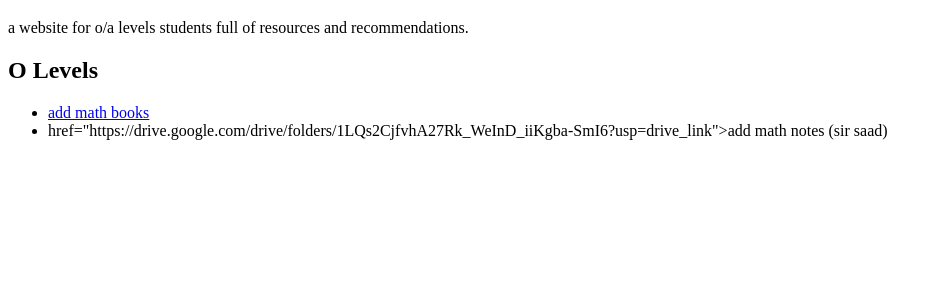
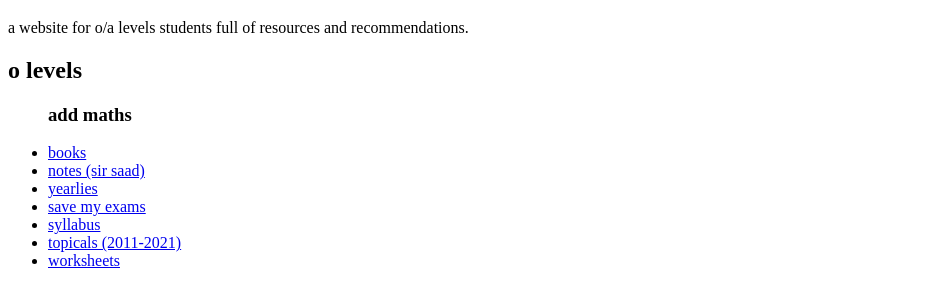
Before and after one commit to parhlobhai/parhlobhai.github.io, a plain HTML site: page index.html in a window 1280 px wide. Shown: the part 61-368 px from the top of the page, without its empty margins (0-942 px from the left). Drawn offline with Linux system fonts and the light colour scheme.

Commit message:
add maths section

```diff
--- a/index.html
+++ b/index.html
@@ -5,8 +5,14 @@
   </head>
   <h1> parhlobhai</h1>
   <p> a website for o/a levels students full of resources and recommendations.</p>
-  <h2> O Levels</h2>
+  <h2> o levels</h2>
   <body>
     <ul>
-      <li><a href="https://drive.google.com/drive/folders/1tlLTjL1opRNZbKMaTUg4oA0kBhwnmQA3?usp=drive_link">add math books</a></li>
-      <li><a> href="https://drive.google.com/drive/folders/1LQs2CjfvhA27Rk_WeInD_iiKgba-SmI6?usp=drive_link">add math notes (sir saad)</a></li>
+      <h3> add maths</h3>
+    <li><a href="https://drive.google.com/drive/folders/1tlLTjL1opRNZbKMaTUg4oA0kBhwnmQA3?usp=drive_link"> books</a></li>
+   <li><a href="https://drive.google.com/drive/folders/1LQs2CjfvhA27Rk_WeInD_iiKgba-SmI6?usp=drive_link">notes (sir saad)</a></li>
+  <li><a href="https://drive.google.com/drive/folders/1oq97AzmlmG-ju5K6zu8LxVXTj3AC2p_T?usp=drive_link">yearlies</a></li>
+  <li><a href="https://drive.google.com/drive/folders/13wwsw8fg_u5M3Me5oZsicwmfN2lg9E9y?usp=drive_link">save my exams</a></li>
+   <li><a href="https://drive.google.com/file/d/1mPxF73JWPriVSdb2a3gFnYOO9nAs1CuU/view?usp=drive_link">syllabus</a></li>
+  <li><a href="https://drive.google.com/drive/folders/1EIddiS2NUTpigZTC5a4aYF_z67QcTFQS?usp=drive_link">topicals (2011-2021)</a></li>
+  <li><a href="https://drive.google.com/drive/folders/1qhIpdjAWsYEdoeG2ORWKBqB-R9X1gp9B?usp=drive_link">worksheets</a></li>
```
